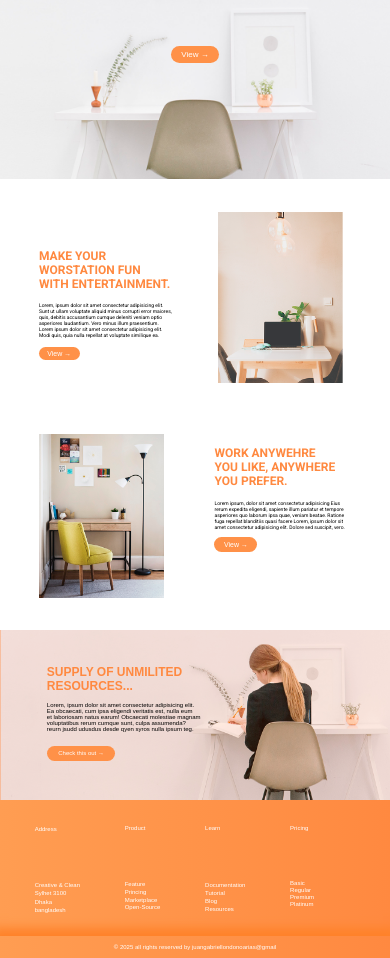
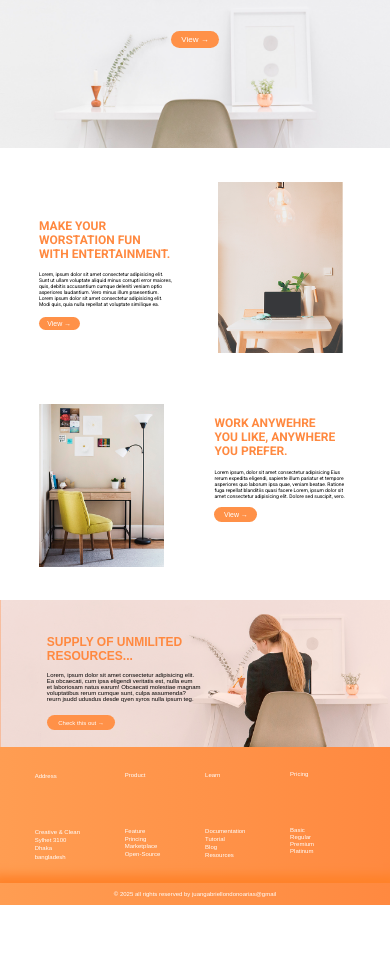
Before and after one commit to juangabriellondonoarias/Creative-Clean, a plain HTML site: page index.html in a window 390 px wide. Shown: the part 115-1073 px from the top of the page. After the commit the page ends 1020 px from the top, so only its background shows below. Drawn offline with Linux system fonts and the light colour scheme.

Commit message:
cuarto commit actulizacion-media de 481-769

```diff
--- a/styles/styles.css
+++ b/styles/styles.css
@@ -329,6 +329,7 @@ footer a{
 
         .primero{
             zoom:0.5;
+            height: 78vh;
         }
 
         h1{
@@ -370,6 +371,7 @@ footer a{
 
         .cuarto{
             zoom: 0.4;
+            height: 58vh;
         }
 
         h4{
```
